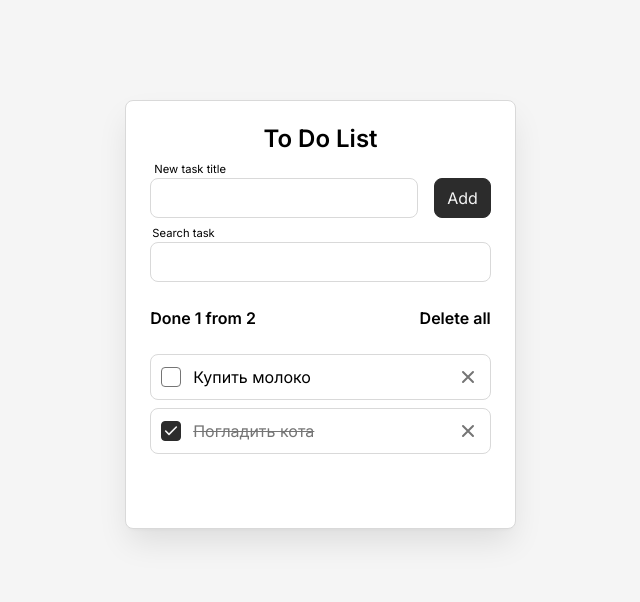
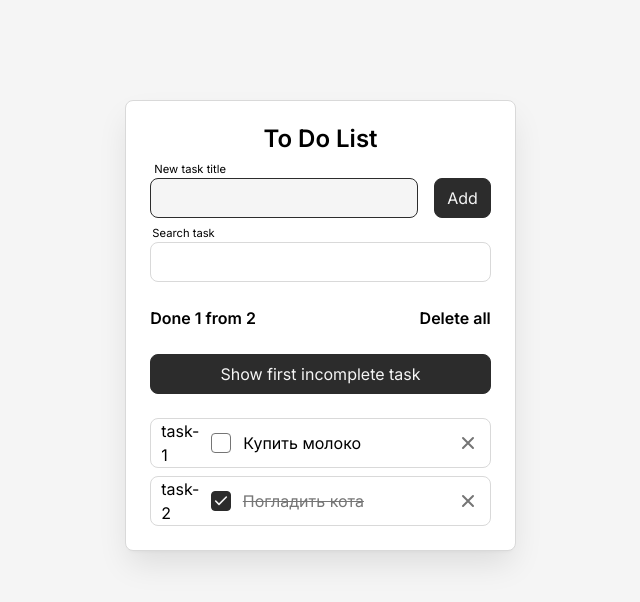
Before and after one commit to SergK-83/react-todo, a React (Vite) app: page / in a window 1280 px wide. Shown: the top 602 px of the page, without its empty margins (312-952 px from the left). Built offline with nearby package versions, Linux system fonts and the light colour scheme.

Commit message:
add useRef

```diff
--- a/src/components/AddTaskForm.jsx
+++ b/src/components/AddTaskForm.jsx
@@ -5,7 +5,8 @@ const AddTaskForm = (props) => {
     const {
         addTask,
         newTaskTitle,
-        setNewTaskTitle
+        setNewTaskTitle,
+        newTaskInputRef
     } = props;
 
     const onSubmit = (event) => {
@@ -22,6 +23,7 @@ const AddTaskForm = (props) => {
                 id="new-task"
                 value={newTaskTitle}
                 onInput={(event) => setNewTaskTitle(event.target.value)}
+                ref={newTaskInputRef}
             />
             <Button type="submit">Add</Button>
         </form>
--- a/src/components/Button.jsx
+++ b/src/components/Button.jsx
@@ -1,8 +1,19 @@
 const Button = (props) => {
-    const {className = '', type = 'button', children} = props;
+    const {
+        className = '',
+        type = 'button',
+        children,
+        onClick
+    } = props;
 
     return (
-        <button className={`button ${className}`} type={type}>{children}</button>
+        <button
+            className={`button ${className}`}
+            type={type}
+            onClick={onClick}
+        >
+            {children}
+        </button>
     )
 }
 
--- a/src/components/Field.jsx
+++ b/src/components/Field.jsx
@@ -1,5 +1,14 @@
 const Field = (props) => {
-    const {className, id, label, type = 'text', placeholder, value, onInput} = props;
+    const {
+        className,
+        id,
+        label,
+        type = 'text',
+        placeholder,
+        value,
+        onInput,
+        ref
+    } = props;
 
     return (
         <div className={`field ${className}`}>
@@ -17,6 +26,7 @@ const Field = (props) => {
                 type={type}
                 value={value}
                 onInput={onInput}
+                ref={ref}
             />
         </div>
     )
--- a/src/components/Todo.jsx
+++ b/src/components/Todo.jsx
@@ -2,7 +2,8 @@ import AddTaskForm from "./AddTaskForm.jsx";
 import SearchTaskForm from "./SearchTaskForm.jsx";
 import TodoInfo from "./TodoInfo.jsx";
 import TodoList from "./TodoList.jsx";
-import {useEffect, useState} from "react";
+import {useEffect, useRef, useState} from "react";
+import Button from "./Button.jsx";
 
 const Todo = () => {
     const [tasks, setTasks] = useState(() => {
@@ -18,9 +19,17 @@ const Todo = () => {
         ]
     });
 
+    // useState — состояние компонента
+    // Зачем нужен: хранить данные, изменение которых должно перерисовать компонент и обновить UI.
+    // Ключевое свойство: вызов setCount запускает ре-рендер, и новое значение попадает в разметку.
     const [newTaskTitle, setNewTaskTitle] = useState('');
+    const [searchQuery, setSearchQuery] = useState('');
 
-    const [searchQuery, setSearchQuery] = useState('');
+    // useRef — «коробка» для значений без ре-рендера
+    // Зачем нужен: хранить мутируемое значение, которое не влияет на отрисовку, либо получить прямую ссылку на DOM-узел.
+    const newTaskInputRef = useRef(null);
+    const firstIncompleteTaskRef = useRef(null);
+    const firstIncompleteTaskId = tasks.find(({isDone}) => !isDone)?.id;
 
     const deleteAllTasks = () => {
         const isConfirmed = confirm('Delete all?');
@@ -49,12 +58,34 @@ const Todo = () => {
            setTasks([...tasks, newTask]);
            setNewTaskTitle('');
            setSearchQuery('');
+           newTaskInputRef.current.focus();
        }
     }
 
     useEffect(() => {
         localStorage.setItem('tasks', JSON.stringify(tasks));
     }, [tasks]);
+
+    /**
+     * Чтобы отловить момент загрузки страницы и последующего рендера компонента и его внутренностей
+     * воспользуемся хуком useEffect с пустым массивом зависимостей (сработает только один раз при первом рендере).
+     *
+     * - С пустым массивом зависимостей эффект сработает только один раз при первом рендере.
+     * - Со списком зависимостей эффект срабатывает при кождом их изменении.
+     * - Без второго аргумента эффект срабатывает после каждого рендера.
+     */
+    useEffect(() => {
+        // Сначала отрисуется компонент и только потом выполнится код ниже и newTaskInputRef точно не будет null
+        newTaskInputRef.current.focus();
+    }, []);
+
+    const renderCount = useRef(0);
+
+    // Без второго аргумента эффект срабатывает после каждого рендера.
+    useEffect(() => {
+        renderCount.current++;
+        console.log(`Компонент Todo отрендерился ${renderCount.current} раз(а)`);
+    });
 
     const clearSearchQuery = searchQuery.trim().toLowerCase();
 
@@ -69,6 +100,7 @@ const Todo = () => {
                 addTask={addTask}
                 newTaskTitle={newTaskTitle}
                 setNewTaskTitle={setNewTaskTitle}
+                newTaskInputRef={newTaskInputRef}
             />
             <SearchTaskForm
                 searchQuery={searchQuery}
@@ -79,9 +111,16 @@ const Todo = () => {
                 done={tasks.filter(({isDone}) => isDone).length}
                 onDeleteAllButtonClick={deleteAllTasks}
             />
+            <Button
+                onClick={() => firstIncompleteTaskRef.current?.scrollIntoView({behavior: 'smooth'})}
+            >
+                Show first incomplete task
+            </Button>
             <TodoList
                 tasks={tasks}
                 filteredTasks={filteredTasks}
+                firstIncompleteTaskRef={firstIncompleteTaskRef}
+                firstIncompleteTaskId={firstIncompleteTaskId}
                 onDeleteTaskButtonClick={deleteTask}
                 onTaskCompleteChange={toggleTaskComplete}
             />
--- a/src/components/TodoItem.jsx
+++ b/src/components/TodoItem.jsx
@@ -4,12 +4,17 @@ const TodoItem = (props) => {
         id,
         title,
         isDone,
+        ref,
         onDeleteTaskButtonClick,
         onTaskCompleteChange
     } = props;
 
     return (
-        <li className={`todo-item ${className}`}>
+        <li
+            className={`todo-item ${className}`}
+            ref={ref}
+        >
+            <div>{id}</div>
             <input
                 className="todo-item__checkbox"
                 id={id}
--- a/src/components/TodoList.jsx
+++ b/src/components/TodoList.jsx
@@ -4,6 +4,8 @@ const TodoList = (props) => {
     const {
         tasks = [],
         filteredTasks,
+        firstIncompleteTaskRef,
+        firstIncompleteTaskId,
         onDeleteTaskButtonClick,
         onTaskCompleteChange
     } = props;
@@ -29,6 +31,7 @@ const TodoList = (props) => {
                 <TodoItem
                     className="todo__item"
                     key={task.id}
+                    ref={task.id === firstIncompleteTaskId ? firstIncompleteTaskRef : null}
                     onDeleteTaskButtonClick={onDeleteTaskButtonClick}
                     onTaskCompleteChange={onTaskCompleteChange}
                     {...task}
```
